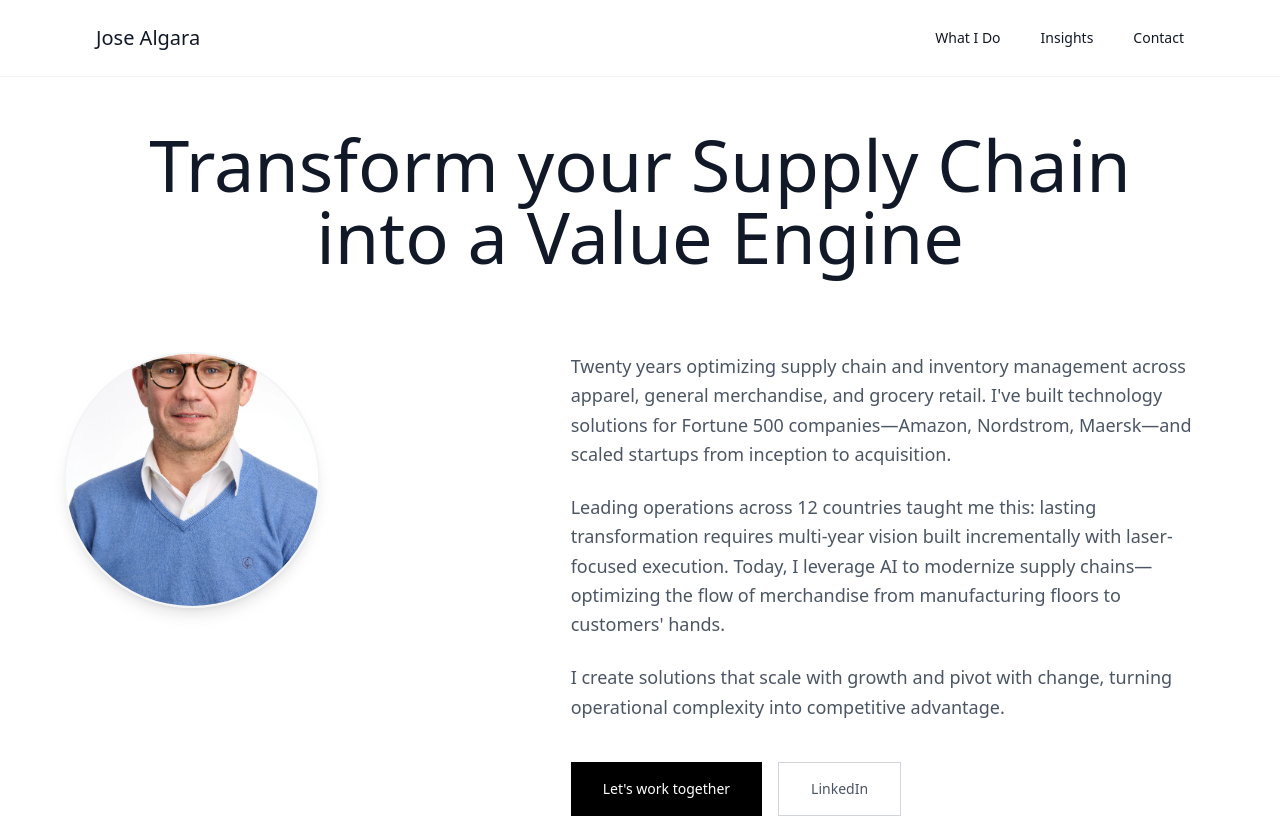
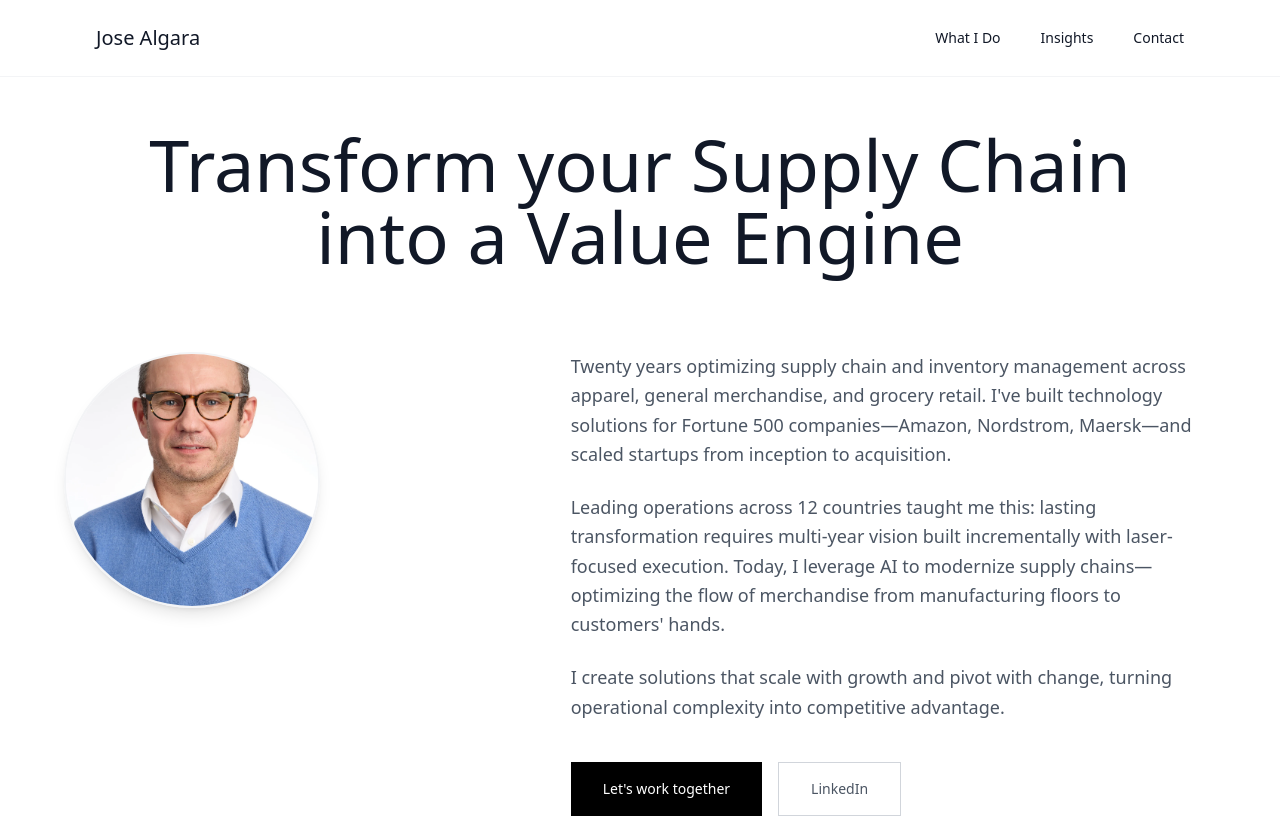
Before and after one commit to josealgara-design/josealgara-portfolio, a Next.js app: page / in a window 1280 px wide. Shown: the top 818 px of the page. Built offline with nearby package versions, Linux system fonts and the light colour scheme.

Commit message:
Update page.js

```diff
--- a/app/page.js
+++ b/app/page.js
@@ -109,12 +109,12 @@ export default function Portfolio() {
 
           {/* Two Column: Image + Bio */}
           <div className="grid lg:grid-cols-12 gap-16 items-start">
-            {/* Left Column: Profile Image */}
+            {/* Left Column: Profile Image - Fixed positioning */}
             <div className="lg:col-span-5 flex justify-center lg:justify-start">
               <img
                 src="/IMG_2031.JPG"
                 alt="Jose Algara"
-                className="w-64 h-64 rounded-full object-cover border-2 border-gray-100 shadow-lg"
+                className="w-64 h-64 rounded-full object-cover object-[center_25%] border-2 border-gray-100 shadow-lg"
               />
             </div>
 
```
